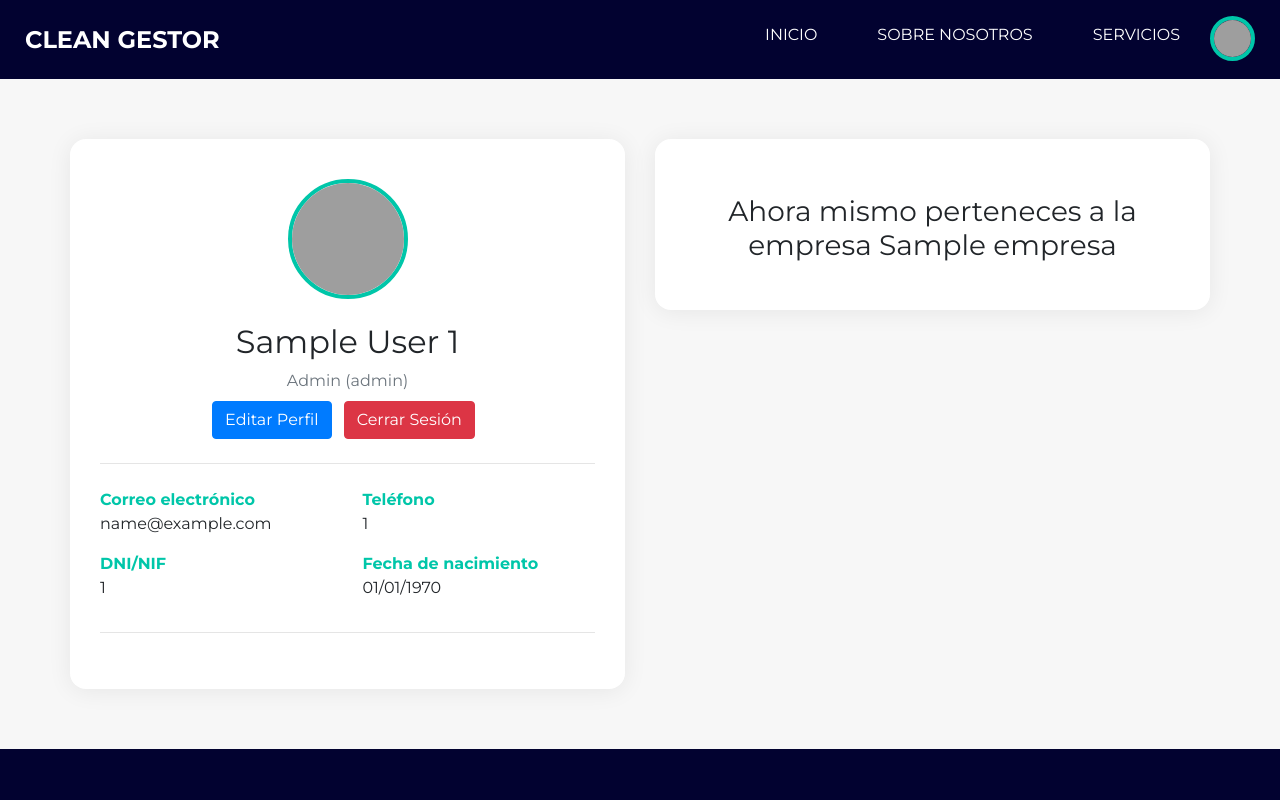
After one commit to Mario-Labrador/Proyecto-Software, a PHP site: page /views/test_trabajador.php in a window 1280 px wide. The commit adds this page. Run offline with PHP 8.4, Linux system fonts and the light colour scheme; the visitor is signed in with stand-in values (Sample User, id 1); tables that the repository leaves empty hold one stand-in row (values such as "Sample post"); some libraries are stand-ins or nearby versions; grey boxes are pictures that could not be loaded.

Commit message:
Perfil trabajador añadido

```diff
--- a/CleanGestor/DAO/EmpresaDAO.php
+++ b/CleanGestor/DAO/EmpresaDAO.php
@@ -57,5 +57,13 @@ class EmpresaDAO {
         $count = $stmt->fetchColumn();
         return $count > 0;
     }
+
+
+    public function getAllEmpresas() {
+    $pdo = Database::connect();
+    $sql = "SELECT idEmpresa, nombreEmpresa, telefonoEmpresa, direccion FROM empresa"; // Cambiado 'id', 'nombre', etc., por los nombres correctos
+    $stmt = $pdo->query($sql);
+    return $stmt->fetchAll(PDO::FETCH_ASSOC); // Devuelve un array con todas las empresas
+    }
 }
 ?>
--- a/CleanGestor/views/navbar.php
+++ b/CleanGestor/views/navbar.php
@@ -13,9 +13,8 @@ $foto_perfil = isset($_SESSION['foto_perfil']) ? $_SESSION['foto_perfil'] : '../
     <div class="collapse navbar-collapse" id="navbarSupportedContent">
         <ul class="navbar-nav ml-auto">
             <li class="nav-item"><a class="nav-link" href="index.php">INICIO</a></li>
-            <li class="nav-item"><a class="nav-link" href="about.php">SOBRE NOSOTROS</a></li>
+            <li class="nav-item"><a class="nav-link" href="informate.php">SOBRE NOSOTROS</a></li>
             <li class="nav-item"><a class="nav-link" href="servicios.php">SERVICIOS</a></li>
-            <li class="nav-item"><a class="nav-link" href="contact.php">CONTACTO</a></li>
             <?php if (isset($_SESSION['dni'])): ?>
                 <li class="nav-item" style="display: flex; align-items: center;">
                     <details style="position: relative;">
--- a/CleanGestor/views/test_login.php
+++ b/CleanGestor/views/test_login.php
@@ -15,4 +15,5 @@ echo "<strong>Email:</strong> " . htmlspecialchars($_SESSION['email']) . "<br>";
 echo "<strong>Tipo de usuario:</strong> " . htmlspecialchars($_SESSION['tipo_usuario']) . "<br>";
 echo "<strong>Rol:</strong> " . htmlspecialchars($_SESSION['rol']) . "<br>";
 echo "<strong>Foto de perfil:</strong> " . (empty($_SESSION['foto_perfil']) ? 'No tiene foto de perfil' : $_SESSION['foto_perfil']) . "<br>";
+echo "<strong>Id de la empresa:</strong> " . (isset($_SESSION['idEmpresa']) ? htmlspecialchars($_SESSION['idEmpresa']) : 'No asignado') . "<br>";
 ?>
--- /dev/null
+++ b/CleanGestor/views/test_trabajador.php
@@ -0,0 +1,128 @@
+<?php
+session_start();
+
+include_once '../DAO/EmpresaDAO.php'; // Incluir el DAO de Empresa
+
+// Verificar si la sesión está activa
+if (!isset($_SESSION['dni'])) {
+  header("Location: login.php");
+  exit();
+}
+
+// Obtener datos de la sesión
+$dni = $_SESSION['dni'] ?? '';
+$nombre = $_SESSION['nombre'] ?? '';
+$apellidos = $_SESSION['apellidos'] ?? '';
+$email = $_SESSION['email'] ?? '';
+$telefono = $_SESSION['telefono'] ?? '';
+$fechaNacimiento = $_SESSION['fechaNacimiento'] ?? '';
+$tipo = $_SESSION['tipo_usuario'] ?? '';
+$rol = $_SESSION['rol'] ?? '';
+$foto_perfil = $_SESSION['foto_perfil'] ?? '';
+$idEmpresa = $_SESSION['idEmpresa'] ?? null;
+
+// Obtener el nombre de la empresa si el empleado pertenece a una
+$empresaDAO = new EmpresaDAO();
+$nombreEmpresa = $idEmpresa ? $empresaDAO->getEmpresaById($idEmpresa)->getNombreEmpresa() : null;
+
+// Obtener todas las empresas si no pertenece a ninguna
+$empresasDisponibles = !$idEmpresa ? $empresaDAO->getAllEmpresas() : [];
+?>
+
+<!DOCTYPE html>
+<html lang="es">
+<head>
+  <meta charset="utf-8" />
+  <meta http-equiv="X-UA-Compatible" content="IE=edge" />
+  <meta name="viewport" content="width=device-width, initial-scale=1, shrink-to-fit=no" />
+  <link rel="icon" href="../assets/images/IconoEscoba.png" type="image/gif" />
+  <title>Perfil Trabajador | CLEAN GESTOR</title>
+
+  <!-- Estilos CSS -->
+  <link rel="stylesheet" type="text/css" href="../assets/css/bootstrap.css?v=<?php echo time(); ?>" />
+  <link href="https://fonts.googleapis.com/css2?family=Montserrat:wght@400;700&display=swap" rel="stylesheet">
+  <link href="../assets/css/style.css?v=<?php echo time(); ?>" rel="stylesheet" />
+  <link href="../assets/css/responsive.css?v=<?php echo time(); ?>" rel="stylesheet" />
+  <link rel="stylesheet" href="https://cdnjs.cloudflare.com/ajax/libs/animate.css/4.1.1/animate.min.css">
+
+  <!-- Mostrar errores PHP (solo en desarrollo) -->
+  <?php
+    ini_set('display_errors', 1);
+    ini_set('display_startup_errors', 1);
+    error_reporting(E_ALL);
+  ?>
+</head>
+
+<body>
+  <div class="hero_area">
+    <header class="header_section">
+      <div class="container-fluid">
+        <?php include_once("navbar.php"); ?>
+      </div>
+    </header>
+
+    <section class="profile-section">
+      <div class="container">
+        <div class="row">
+          <!-- Columna izquierda: Información del perfil -->
+          <div class="col-md-6">
+            <div class="profile-card animate__animated animate__fadeInUp">
+              <div class="text-center">
+                <!-- Mostrar la imagen de perfil o la predeterminada -->
+                <img src="<?php echo !empty($foto_perfil) ? $foto_perfil : '../assets/uploads/default.png'; ?>"
+                     alt="Foto de perfil"
+                     class="profile-image mb-2"
+                     style="max-height: 200px; border-radius: 50%;">
+                <h2 class="mt-3"><?php echo htmlspecialchars($nombre . ' ' . $apellidos); ?></h2>
+                <p class="text-muted mb-2"><?php echo ucfirst($tipo); ?> <?php echo $rol ? "($rol)" : ''; ?></p>
+                <div class="profile-actions">
+                  <a href="editar_perfil.php" class="btn btn-primary"><i class="fa fa-pencil"></i> Editar Perfil</a>
+                  <a href="logout.php" class="btn btn-danger"><i class="fa fa-sign-out"></i> Cerrar Sesión</a>
+                </div>
+              </div>
+              <hr>
+              <div class="profile-info mt-4">
+                <div class="row">
+                  <div class="col-md-6"><label>Correo electrónico</label><p><?php echo htmlspecialchars($email); ?></p></div>
+                  <div class="col-md-6"><label>Teléfono</label><p><?php echo htmlspecialchars($telefono); ?></p></div>
+                  <div class="col-md-6"><label>DNI/NIF</label><p><?php echo htmlspecialchars($dni); ?></p></div>
+                  <div class="col-md-6"><label>Fecha de nacimiento</label><p><?php echo htmlspecialchars(date('d/m/Y', strtotime($fechaNacimiento))); ?></p></div>
+                </div>
+              </div>
+              <hr>
+            </div>
+          </div>
+
+          <!-- Columna derecha: Información de la empresa -->
+          <div class="col-md-6">
+            <div class="profile-card animate__animated animate__fadeInUp">
+              <div class="text-center">
+                <?php if ($nombreEmpresa): ?>
+                  <h3 class="mt-3">Ahora mismo perteneces a la empresa <?php echo htmlspecialchars($nombreEmpresa); ?></h3>
+                <?php else: ?>
+                  <h3 class="mt-3">Ahora mismo no perteneces a ninguna empresa</h3>
+                  <hr>
+                  <h4>Empresas disponibles:</h4>
+                  <div class="row">
+                    <?php foreach ($empresasDisponibles as $empresa): ?>
+                      <div class="col-md-6">
+                        <div class="card service-card h-100" style="background:#0275d8; color:#fff; border:none;">
+                          <div class="card-body">
+                            <h5 class="card-title fw-bold"><?php echo htmlspecialchars($empresa['nombre']); ?></h5>
+                            <p class="card-text">Teléfono: <?php echo htmlspecialchars($empresa['telefono']); ?></p>
+                            <p class="card-text">Dirección: <?php echo htmlspecialchars($empresa['direccion']); ?></p>
+                          </div>
+                        </div>
+                      </div>
+                    <?php endforeach; ?>
+                  </div>
+                <?php endif; ?>
+              </div>
+            </div>
+          </div>
+        </div>
+      </div>
+    </section>
+  </div>
+</body>
+</html>
```
Also changed, not shown: CleanGestor/DAO/TrabajadorDAO.php (+14 -0 lines), CleanGestor/views/informate.php (+8 -3 lines), CleanGestor/views/perfilTrabajador.php (added, +128 -0 lines), CleanGestor/views/procesar_login.php (+8 -1 lines).
